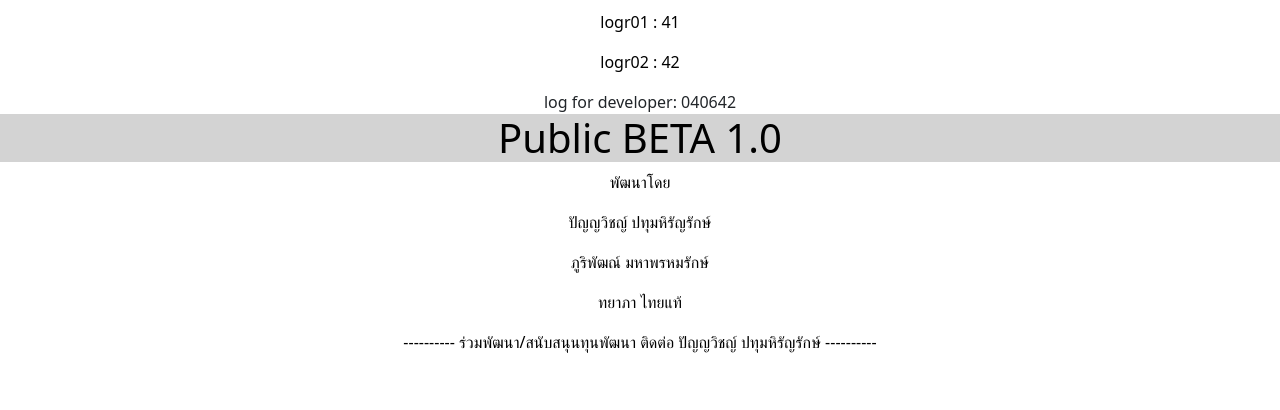
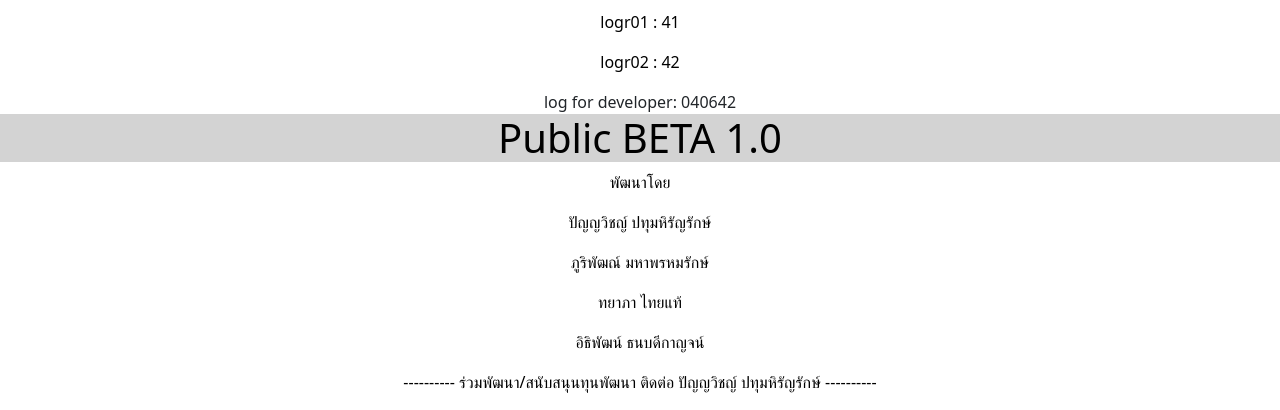
Before and after one commit to Phuriungung/public-, a plain HTML site: page index.html in a window 1280 px wide. Shown: the part 661-1071 px from the top of the page. Before the commit the page ends 1031 px from the top, so only its background shows below. Drawn offline with nearby package versions, Linux system fonts and the light colour scheme.

Commit message:
Update index.html

```diff
--- a/index.html
+++ b/index.html
@@ -85,5 +85,6 @@
 <p> ปัญญวิชญ์  ปทุมหิรัญรักษ์</p>
 <p> ภูริพัฒณ์  มหาพรหมรักษ์</p>
 <p> ทยาภา ไทยแท้</p>
+<p> อิธิพัฒน์  ธนบดีกาญจน์</p>
 <p> ---------- ร่วมพัฒนา/สนับสนุนทุนพัฒนา ติดต่อ ปัญญวิชญ์  ปทุมหิรัญรักษ์ ----------</p>
 </html>
```
